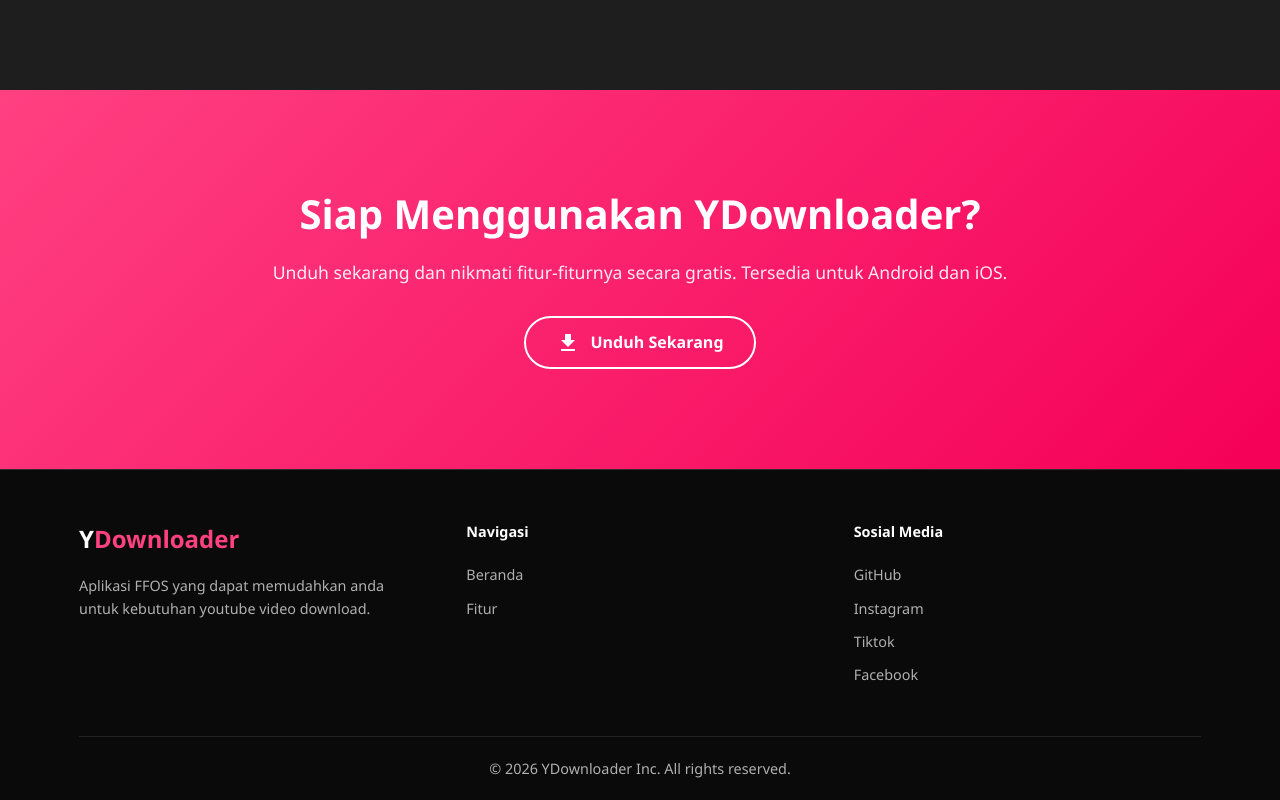
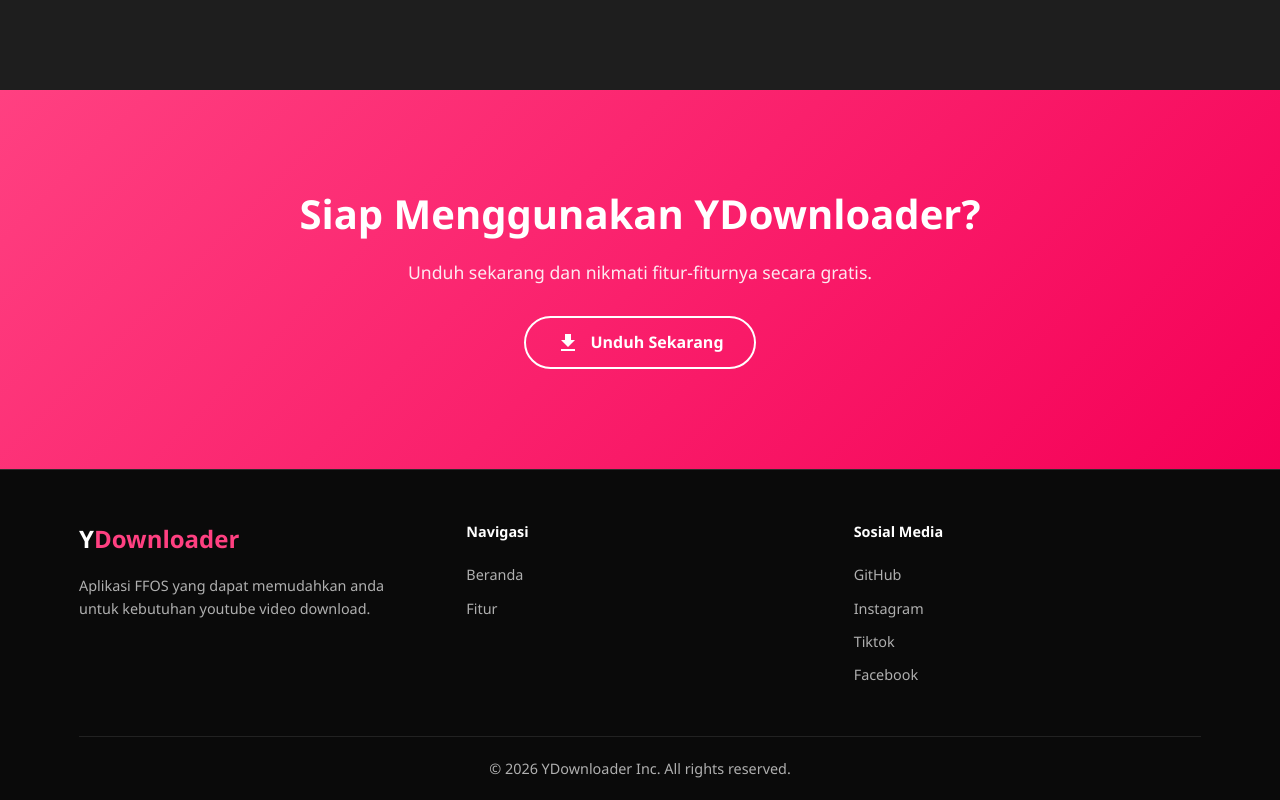
Before and after one commit to milajah280727/YDownloaderAPK, a plain HTML site: page index.html in a window 1280 px wide. Shown: the part 1722-2522 px from the top of the page. Drawn offline with Linux system fonts and the light colour scheme.

Commit message:
perbaikan

```diff
--- a/index.html
+++ b/index.html
@@ -446,7 +446,7 @@
         <section id="download" class="cta-section">
             <div class="container">
                 <h2>Siap Menggunakan YDownloader?</h2>
-                <p>Unduh sekarang dan nikmati fitur-fiturnya secara gratis. Tersedia untuk Android dan iOS.</p>
+                <p>Unduh sekarang dan nikmati fitur-fiturnya secara gratis.</p>
                 <div class="download-buttons" style="justify-content: center;">
 
                     <!-- Masukkan Link Download Google Drive Direct Anda di sini juga -->
```
